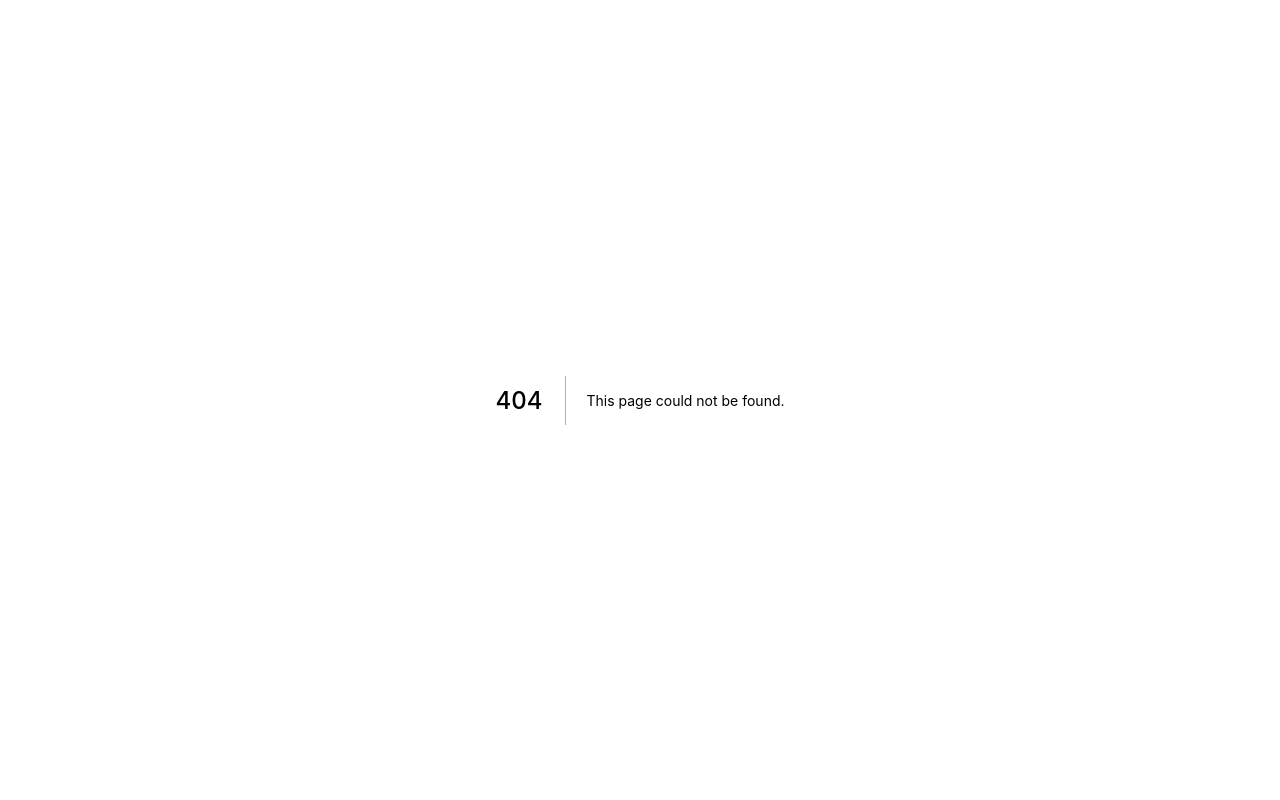
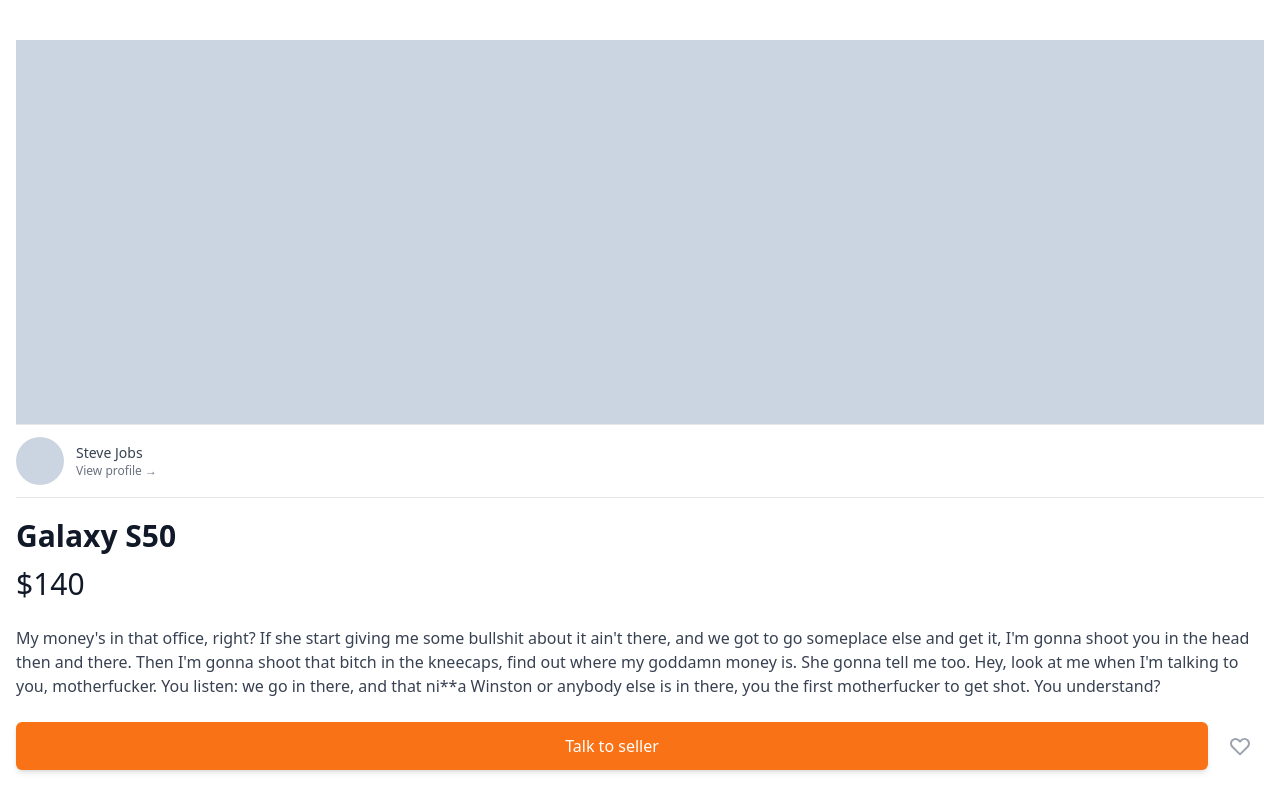
Before and after one commit to REXIANN/carrot-market, a Next.js app: page /items/1 in a window 1280 px wide. Before the commit this address had no page. Shown: the top 800 px of the page. Built offline with nearby package versions, Linux system fonts and the light colour scheme.

Commit message:
#5.4 item detail

```diff
--- /dev/null
+++ b/pages/items/[id].tsx
@@ -0,0 +1,85 @@
+import type { NextPage } from "next";
+
+const ItemDetail: NextPage = () => {
+  return (
+    <div className={"px-4 py-10"}>
+      <div className={"mb-8"}>
+        <div className={"h-96 bg-slate-300"} />
+        <div
+          className={
+            "flex  cursor-pointer items-center space-x-3 border-b border-t py-3"
+          }
+        >
+          <div className={"h-12 w-12 rounded-full bg-slate-300"} />
+          <div>
+            <p className={"text-sm font-medium text-gray-700"}>Steve Jobs</p>
+            <p className={"text-xs font-medium text-gray-500"}>
+              View profile &rarr;
+            </p>
+          </div>
+        </div>
+        <div className={"mt-5"}>
+          <h1 className={"text-3xl font-bold text-gray-900"}>Galaxy S50</h1>
+          <span className={"mt-3 block text-3xl text-gray-900"}>$140</span>
+          <p className={"my-6 text-base text-gray-700"}>
+            My money&apos;s in that office, right? If she start giving me some
+            bullshit about it ain&apos;t there, and we got to go someplace else
+            and get it, I&apos;m gonna shoot you in the head then and there.
+            Then I&apos;m gonna shoot that bitch in the kneecaps, find out where
+            my goddamn money is. She gonna tell me too. Hey, look at me when
+            I&apos;m talking to you, motherfucker. You listen: we go in there,
+            and that ni**a Winston or anybody else is in there, you the first
+            motherfucker to get shot. You understand?
+          </p>
+          <div className={"flex items-center justify-between space-x-2"}>
+            <button
+              className={
+                "flex-1 rounded-md bg-orange-500 py-3 text-white " +
+                "font-medium shadow-md focus:outline-none focus:ring-2 focus:ring-orange-500 focus:ring-offset-2 " +
+                "hover:bg-orange-600"
+              }
+            >
+              Talk to seller
+            </button>
+            <button
+              className={
+                "flex items-center justify-center p-3 text-gray-400 hover:bg-gray-100 hover:text-gray-500 " +
+                "rounded-md"
+              }
+            >
+              <svg
+                className="h-6 w-6 "
+                xmlns="http://www.w3.org/2000/svg"
+                fill="none"
+                viewBox="0 0 24 24"
+                stroke="currentColor"
+                aria-hidden="true"
+              >
+                <path
+                  strokeLinecap="round"
+                  strokeLinejoin="round"
+                  strokeWidth="2"
+                  d="M4.318 6.318a4.5 4.5 0 000 6.364L12 20.364l7.682-7.682a4.5 4.5 0 00-6.364-6.364L12 7.636l-1.318-1.318a4.5 4.5 0 00-6.364 0z"
+                />
+              </svg>
+            </button>
+          </div>
+        </div>
+      </div>
+      <div>
+        <h2 className={"text-2xl font-bold text-gray-900"}>Similar items</h2>
+        <div className={"mt-6 grid grid-cols-2 gap-4"}>
+          {[1, 2, 3, 4, 5, 6].map((_, i) => (
+            <div key={i}>
+              <div className={"mb-4 h-56 w-full bg-slate-300"} />
+              <h3 className={"-mb-1 text-gray-700"}>Galaxy S60</h3>
+              <span className={"text-sm font-medium text-gray-900"}>$6</span>
+            </div>
+          ))}
+        </div>
+      </div>
+    </div>
+  );
+};
+
+export default ItemDetail;
```
